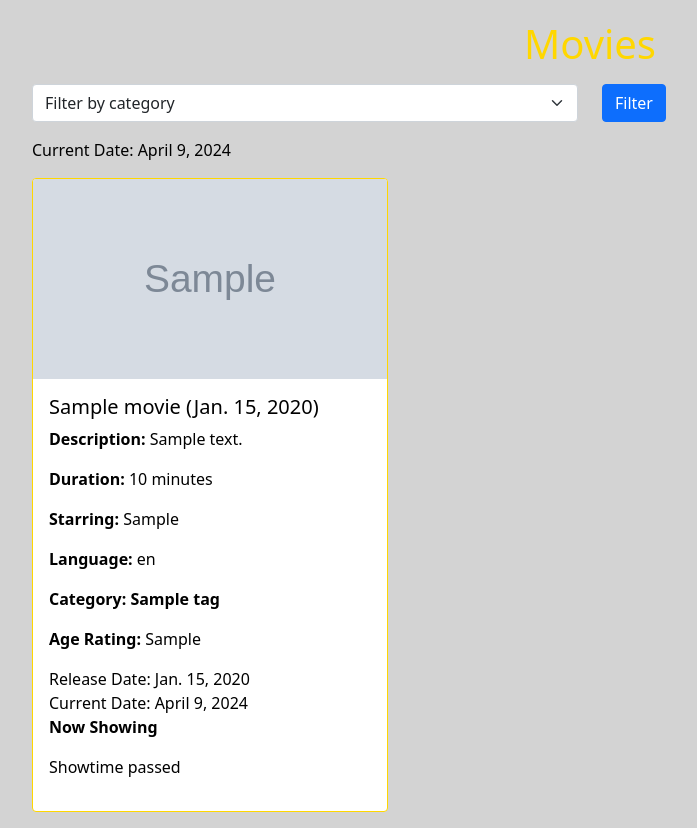
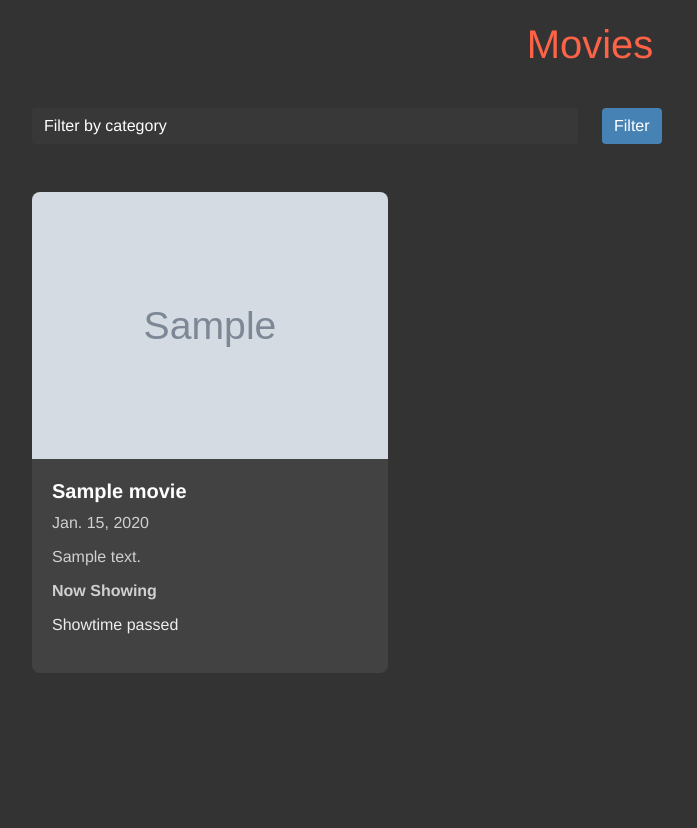
Before and after one commit to karan0412/CS415_WatchIt, a Django app: page /movies/ in a window 1280 px wide. Shown: the whole page, without its empty margins (50-747 px from the left). After the commit the page ends 673 px from the top, so only its background shows below. Run offline with Django 4.2, Linux system fonts and the light colour scheme; tables that the repository leaves empty hold one stand-in row (values such as "Sample post"); grey boxes marked "Sample" are stand-in pictures; parts of the project's set-up code (start-up, migrations or seed data) failed here and were passed over.

Commit message:
can_present_update1

```diff
--- a/CS415_Project/CS415/CS415/settings.py
+++ b/CS415_Project/CS415/CS415/settings.py
@@ -26,6 +26,7 @@
 # SECURITY WARNING: don't run with debug turned on in production!
 DEBUG = True
 
+# ALLOWED_HOSTS = ['192.168.98.63']
 ALLOWED_HOSTS = []
 
 
--- a/CS415_Project/CS415/WatchIt/templates/movie_list.html
+++ b/CS415_Project/CS415/WatchIt/templates/movie_list.html
@@ -3,39 +3,52 @@
 <head>
     <meta charset="UTF-8">
     <meta name="viewport" content="width=device-width, initial-scale=1">
-    <title>Movie List</title>
+    <title>Minimalist Movie List</title>
     <link href="https://cdn.jsdelivr.net/npm/bootstrap@5.1.3/dist/css/bootstrap.min.css" rel="stylesheet">
     <style>
         body {
-            background-color: #d3d3d3;
-            color: #000000;
+            background-color: #333333; /* Medium gray for a lighter dark theme */
+            color: #EDEDED; /* Off-white for text, providing higher readability */
+            font-family: 'Helvetica Neue', Arial, sans-serif; /* Maintains modern, clean font style */
         }
         h1 {
-            color: #FFD700;
+            color: #FF6347; /* Tomato red for the heading, adds warmth */
             text-align: center;
             margin-top: 20px;
+            margin-bottom: 40px;
         }
         .card {
-            border-color: #FFD700;
+            background-color: #424242; /* Slightly lighter gray than the body background */
+            border: none;
+            border-radius: 8px; /* Rounded corners for a modern appearance */
         }
-        .card-header {
-            background-color: #800000;
-            color: #FFFDD0;
+        .card-body {
+            padding: 20px;
         }
-        .card-img-top {
-            height: 200px;
-            object-fit: cover;
+        .card-title {
+            color: #FFFFFF; /* White for prominent titles */
+            font-weight: bold;
         }
-        .strong-gold {
-            color: #FFD700;
+        .card-text {
+            color: #D0D0D0; /* Light gray for text, for better contrast */
+            margin-bottom: 10px;
+        }
+        .btn-primary {
+            background-color: #4682B4; /* Steel blue for buttons, adds a cool tone */
+            border: none;
+        }
+        .form-select {
+            background-color: #383838; /* Dark gray for dropdown, distinguishing it from the card */
+            border: none;
+            color: #FFFFFF;
         }
     </style>
 </head>
 <body>
     <h1>Movies</h1>
-    <div class="container mt-3">
+    <div class="container">
         <form method="get" action="">
-            <div class="row mb-3">
+            <div class="row mb-5">
                 <div class="col">
                     <select name="tag" class="form-select">
                         <option value="">Filter by category</option>
@@ -52,40 +65,27 @@
             </div>
         </form>
         <div class="row">
-            {% comment %} {% now "Y-m-d" as now %} {% endcomment %}
-            <p>Current Date: {{ now }}</p>
             {% for movie in movies %}
             <div class="col-md-4">
-                <div class="card mb-3">
+                <div class="card mb-4">
                     {% if movie.image %}
-                    <img src="{{ movie.image.url }}" class="card-img-top" alt="{{ movie.title }}">
+                    <img src="{{ movie.image.url }}" class="card-img-top" alt="{{ movie.title }}" style="border-radius: 8px 8px 0 0;">
                     {% else %}
                     <div class="card-header">No Image Available</div>
                     {% endif %}
                     <div class="card-body">
-                        <h5 class="card-title">{{ movie.title }} ({{ movie.release_date }})</h5>
-                        <p class="card-text"><strong>Description:</strong> {{ movie.description }}</p>
-                        <p class="card-text"><strong>Duration:</strong> {{ movie.duration }} minutes</p>
-                        <p class="card-text"><strong>Starring:</strong> {{ movie.starring }}</p>
-                        <p class="card-text"><strong>Language:</strong> {{ movie.language }}</p>
-                        <p class="card-text"><strong>Category: {% for tag in movie.tags.all %}{{ tag.name }}{% if not forloop.last %}, {% endif %}{% endfor %}</strong></p>
-                        <p class="card-text"><strong>Age Rating:</strong> {{ movie.ageRating }}</p>
-
-                        <!-- Inside your for loop for movies -->
-                        Release Date: {{ movie.release_date }}<br>
-                        Current Date: {{ now }}
-
-
+                        <h5 class="card-title">{{ movie.title }}</h5>
+                        <p class="card-text">{{ movie.release_date }}</p>
+                        <p class="card-text">{{ movie.description | truncatewords:20 }}</p> <!-- Truncate description for minimalism -->
                         {% if movie.release_date > now %}
                             <p class="card-text"><strong>Coming Soon</strong></p>
                         {% else %}
                             <p class="card-text"><strong>Now Showing</strong></p>
                         {% endif %}
-
                         {% for showtime in movie.showtimes.all %}
                             {% if showtime.is_future_showtime %}
-                                <a href="{% url 'selectTickets' cinema_hall_id=showtime.cinema_hall.id %}">
-                                    <button class="btn btn-primary">Book Now for {{ showtime.showtime|date:"DATE_FORMAT" }}</button>
+                                <a href="{% url 'selectTickets' cinema_hall_id=showtime.cinema_hall.id %}" class="btn btn-primary mb-2">
+                                    Book Now for {{ showtime.showtime|date:"DATE_FORMAT" }}
                                 </a>
                             {% else %}
                                 <p>Showtime passed</p>
--- a/CS415_Project/CS415/WatchIt/urls.py
+++ b/CS415_Project/CS415/WatchIt/urls.py
@@ -17,6 +17,8 @@
     path('successfull/<int:cinema_hall_id>/', views.successful, name="succesfull"),
     path('redirect_to_payment/<int:cinema_hall_id>/', views.redirect_to_payment, name='redirect_to_payment'),
     path('save_total_price_to_session/', views.save_total_price_to_session, name='save_total_price_to_session'),
+    path('purchase-history/<int:booking_id>/pdf/', views.generate_purchase_history, name='generate_purchase_history'),
+    path('purchase_history/', views.list_purchase_history, name='list_purchase_histories'),
 
 ]
 
--- a/CS415_Project/CS415/WatchIt/views.py
+++ b/CS415_Project/CS415/WatchIt/views.py
@@ -15,6 +15,12 @@
 from django.urls import reverse
 from django.views.decorators.http import require_POST
 from django.views.decorators.csrf import csrf_exempt
+from reportlab.lib import colors
+from reportlab.lib.pagesizes import letter
+from reportlab.platypus import SimpleDocTemplate, Table, TableStyle, Paragraph, Spacer
+from reportlab.lib.styles import getSampleStyleSheet
+from reportlab.lib.enums import TA_CENTER
+from django.http import HttpResponse
 
 # Create your views here.
 def Home(request):
@@ -229,3 +235,81 @@
         'cinema_hall_id': cinema_hall_id,
         'total_amount': total_amount,
     })
+
+
+def generate_purchase_history(request, booking_id):
+    # Get the booking instance
+    booking = get_object_or_404(Booking, id=booking_id)
+
+    # Prepare the HTTP response
+    response = HttpResponse(content_type='application/pdf')
+    filename = f"purchase_history_{booking.id}.pdf"
+    response['Content-Disposition'] = f'attachment; filename="{filename}"'
+
+    # Set up the document template
+    doc = SimpleDocTemplate(response, pagesize=letter)
+    elements = []
+
+    # Get default styles and customize
+    styles = getSampleStyleSheet()
+    title_style = styles['Title']
+    title_style.alignment = TA_CENTER
+    title_style.fontSize = 24
+    title_style.textColor = colors.HexColor('#000080')  # Dark blue color for the title
+
+    # Add main title
+    title = Paragraph('WatchIt Cinemas', title_style)
+    elements.append(title)
+    elements.append(Spacer(1, 12))
+
+    # Add subtitle
+    subtitle_style = styles['Heading2']
+    subtitle_style.alignment = TA_CENTER
+    subtitle_style.fontSize = 18
+    subtitle_style.textColor = colors.HexColor('#666666')  # Dark gray color for the subtitle
+    subtitle = Paragraph('Purchase History', subtitle_style)
+    elements.append(subtitle)
+    elements.append(Spacer(1, 20))
+
+    # Define the table data
+    data = [
+        [
+            Paragraph('<b>Cinema Hall</b>', styles['BodyText']),
+            Paragraph('<b>Booking Date</b>', styles['BodyText']),
+            Paragraph('<b>Payment Amount</b>', styles['BodyText']),
+            Paragraph('<b>Seats</b>', styles['BodyText'])
+        ],
+        [
+            booking.cinema_hall.cinema_type if booking.cinema_hall else 'N/A',
+            booking.booking_date.strftime('%Y-%m-%d %H:%M:%S') if booking.booking_date else 'N/A',
+            '${:,.2f}'.format(booking.payment_amount) if booking.payment_amount else 'N/A',
+            ', '.join(seat.seat_label for seat in booking.seats.all()) or 'No seats'
+        ]
+    ]
+
+    # Create the table with styled cells
+    table_style = TableStyle([
+        ('BACKGROUND', (0, 0), (-1, 0), colors.HexColor('#00A550')),  # Green color for the header
+        ('TEXTCOLOR', (0, 0), (-1, 0), colors.whitesmoke),
+        ('ALIGN', (0, 0), (-1, -1), 'CENTER'),
+        ('FONTNAME', (0, 0), (-1, 0), 'Helvetica-Bold'),
+        ('BOTTOMPADDING', (0, 0), (-1, 0), 12),
+        ('BACKGROUND', (0, 1), (-1, -1), colors.beige),
+        ('GRID', (0, 0), (-1, -1), 1, colors.black),
+        ('FONTNAME', (0, 1), (-1, -1), 'Helvetica'),
+        ('TOPPADDING', (0, 1), (-1, -1), 5),
+        ('BOTTOMPADDING', (0, 1), (-1, -1), 5),
+    ])
+    table = Table(data, colWidths=[doc.width/4.0]*4, style=table_style)
+    elements.append(table)
+
+    # Build the PDF
+    doc.build(elements)
+    return response
+
+
+
+def list_purchase_history(request):
+    # Fetch all bookings
+    purchase_histories = Booking.objects.all()
+    return render(request, 'purchase_history.html', {'purchase_histories': purchase_histories})
```
Also changed, not shown: CS415_Project/CS415/WatchIt/templates/cinema.html (+38 -5 lines), CS415_Project/CS415/WatchIt/templates/purchase_history.html (added, +69 -0 lines).
